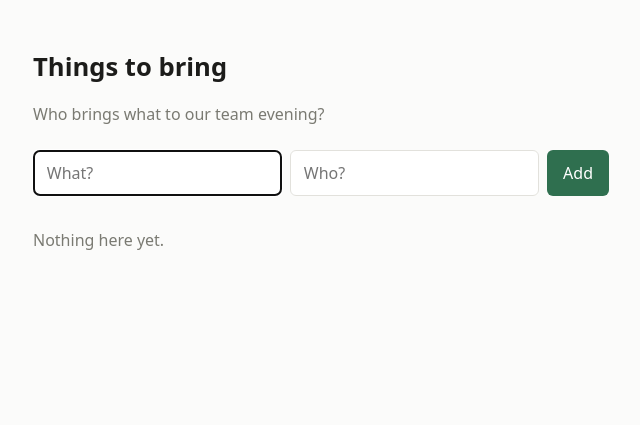
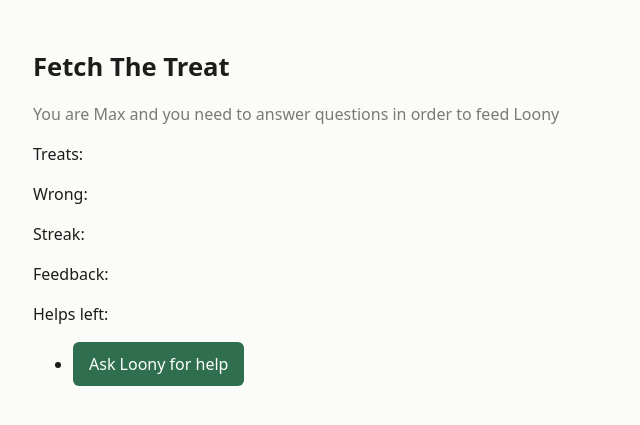
Before and after one commit to mudt-cm104-2026-winter/team-04, a FastAPI app: page / in a window 1280 px wide. Shown: the top 425 px of the page, without its empty margins (319-959 px from the left). Run offline with FastAPI, Linux system fonts and the light colour scheme.

Commit message:
The game page now shows the question, three answer buttons, the counters, Loony's mood and a help button. The same is written in Changelog.

```diff
--- a/app/templates/index.html
+++ b/app/templates/index.html
@@ -1,36 +1,42 @@
 <!doctype html>
 <html lang="en">
+
 <head>
   <meta charset="utf-8">
   <meta name="viewport" content="width=device-width, initial-scale=1">
-  <title>Things to bring</title>
+  <title>Fetch the treat</title>
   <link rel="stylesheet" href="/static/style.css">
 </head>
+
 <body>
   <main>
-    <h1>Things to bring</h1>
-    <p class="intro">Who brings what to our team evening?</p>
+    <h1>Fetch The Treat</h1>
+    <p class="intro">You are Max and you need to answer questions in order to feed Loony</p>
 
-    <form class="add" action="/add" method="post">
-      <input name="thing" placeholder="What?" required autocomplete="off" autofocus>
-      <input name="person" placeholder="Who?" required autocomplete="off">
-      <button type="submit">Add</button>
-    </form>
+    <p>{{ question }}</p>
+    <p>Treats: {{treats}}</p>
+    <p>Wrong: {{wrong}}</p>
+    <p>Streak: {{streak}}</p>
+    <p>Feedback: {{message}}</p>
+    <p class="mood-{{ mood }}">{{mood_name}}</p>
+    <p>Helps left: {{helps_left}}</p>
 
-    {% if entries %}
-    <table>
-      <thead>
-        <tr><th>What</th><th>Who</th></tr>
-      </thead>
-      <tbody>
-        {% for entry in entries %}
-        <tr><td>{{ entry.thing }}</td><td>{{ entry.person }}</td></tr>
-        {% endfor %}
-      </tbody>
-    </table>
-    {% else %}
-    <p class="empty">Nothing here yet.</p>
-    {% endif %}
+
+    <ul>
+      {% for option in options %}
+      <li>
+        <form action="/answer" method="post">
+          <button type="submit" name="choice" value="{{ loop.index0 }}" class="button">{{option}}</button>
+        </form>
+      </li>
+      {% endfor %}
+      <li>
+        <form action="/help" method="post">
+          <button type="submit" class="button">Ask Loony for help</button>
+        </form>
+      </li>
+    </ul>
   </main>
 </body>
+
 </html>
```
Also changed, not shown: CHANGELOG.md.
